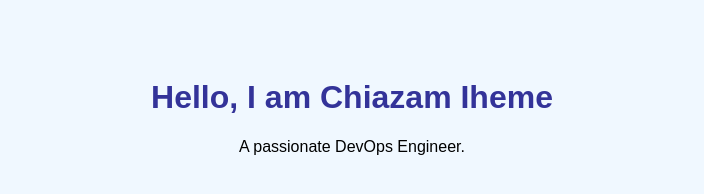
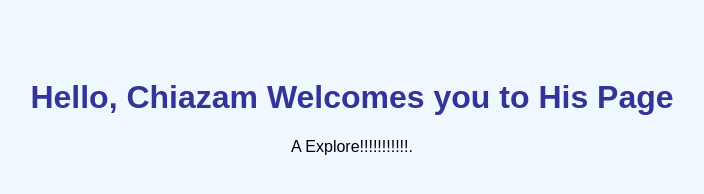
Before and after one commit to Azamcloudspace/ecs-cicd-application, a plain HTML site: page index.html in a window 1280 px wide. Shown: the whole page, without its empty margins (288-992 px from the left). Drawn offline with Linux system fonts and the light colour scheme.

Commit message:
Update index.html

```diff
--- a/index.html
+++ b/index.html
@@ -15,7 +15,7 @@
   </style>
 </head>
 <body>
-  <h1>Hello, I am Chiazam Iheme</h1>
-  <p>A passionate DevOps Engineer.</p>
+  <h1>Hello, Chiazam Welcomes you to His Page</h1>
+  <p>A Explore!!!!!!!!!!!.</p>
 </body>
 </html>
```
